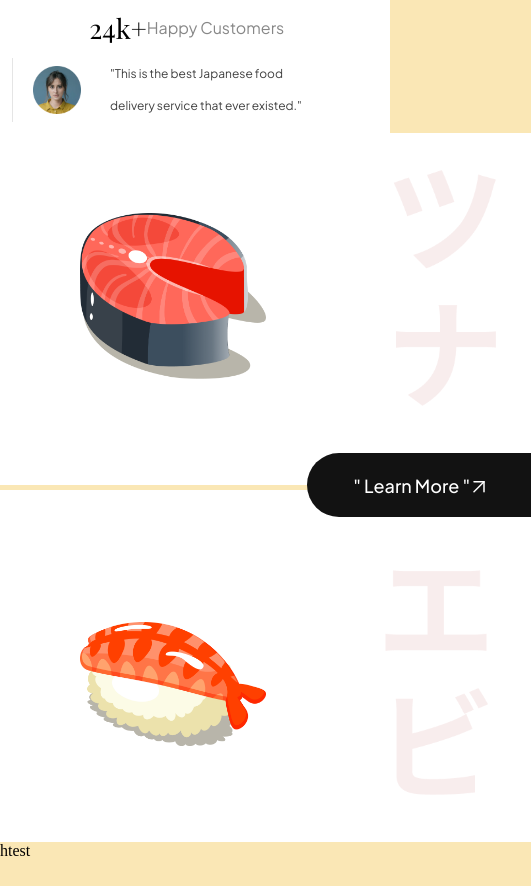
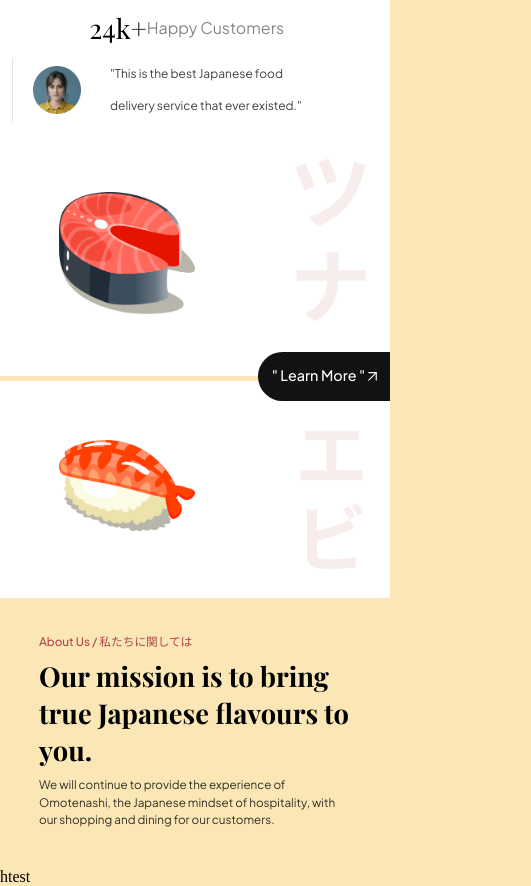
Before and after one commit to xolohee71/sushigrid, a website built with Vite: page index.html in a window 390 px wide. Shown: the part 960-1846 px from the top of the page, 531 px wide, since content can reach past the window. Before the commit the page ends 1820 px from the top, so only its background shows below. Built offline with nearby package versions, Linux system fonts and the light colour scheme; files whose address does not match are found by name.

Commit message:
about card update

```diff
--- a/css/sections/about.css
+++ b/css/sections/about.css
@@ -5,6 +5,7 @@
 
 .about__image{
     grid-column:1/6;
+    position: relative;
 }
 
 .about__image-1{
@@ -66,3 +67,86 @@
     top: -2rem;
     left: 19.2rem;
 }
+
+.about-us__content{
+    grid-column: 6/13;
+    justify-self: center;
+    align-self: center;
+    margin: 5rem;
+}
+
+.about-us__content .sushi__subtitle{
+    font-family: var(--plus-jakarta-sans);
+    color: var(--primary-color);
+    font-size: 1.3rem;
+    font-weight: 500;
+    margin-bottom: 0.5rem;
+}
+
+.about-us__content h3{
+    font-family: var(--playfair-display);
+    font-size: 3.5rem;
+    margin-bottom: 0.5rem;
+}
+
+.about-us__content .sushi__description{
+    font-size: 1.2rem;
+    font-weight: 400;
+    font-family: var(--plus-jakarta-sans);
+    line-height: 2.1rem;
+    opacity: 0.8;
+}
+
+@media only screen and (max-width: 1273px){
+    .about__image{
+        grid-column: 1/13;
+        grid-row: 1/2;
+    }
+
+    .about__image-1,.about__image-2{
+        width: 100%;
+        height: 100%;
+        background-repeat: no-repeat;
+        background-size: contain;
+        padding: 15%;
+        position: relative;
+    }
+    .about__image-1 img{
+        width: 50%;
+    }
+    .about__image-2 img{
+        width: 50%;
+        padding: 0;
+    }
+    .about .about-us__button{
+        top: 90%;
+        left: 19%;
+        width: 81%;
+        grid-column: 8/13;
+        grid-row: 1/2;
+        font-size: 90%;
+        padding: 1% 1%;
+        line-height: 1%;
+        min-height: 20%;
+    }
+    .about-us__button img{
+        width: 7%;
+    }
+    .about-us__content{
+        grid-column: 1/13;
+        grid-row: 3/4;
+        margin: 10%;
+    }
+    .about-us__content .sushi__subtitle{
+        font-size: 3vw;
+    }
+
+    .about-us__content h3{
+        font-size: 7vw;
+    }
+
+    .about-us__content .sushi__description{
+        font-size: 3vw;
+        line-height: 150%;
+    }
+}
--- a/index.html
+++ b/index.html
@@ -81,6 +81,17 @@
           <!-- <img src="assets/about_bg2.png" alt=""> -->
         </div>
       </div>
+      <div class="about-us__content">
+        <p class="sushi__subtitle">
+          About Us / 私たちに関しては
+        </p>
+        <h3>
+          Our mission is to bring true Japanese flavours to you.
+        </h3>
+        <p class="sushi__description">
+          We will continue to provide the experience of Omotenashi, the Japanese mindset of hospitality, with our shopping and dining for our customers.
+        </p>
+      </div>
     </section>
     <div>htest</div>
     <!-- <script type="module" src="/js/script.js"></script> -->
```
